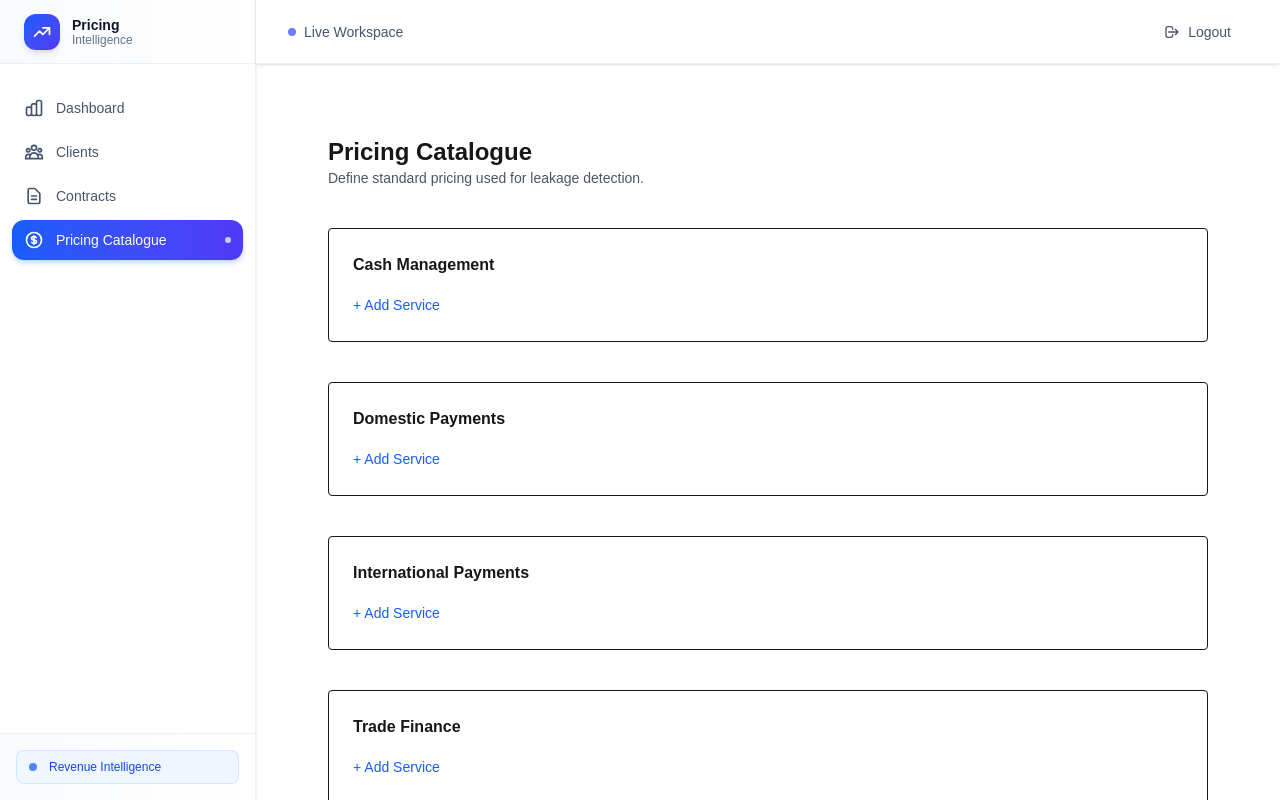
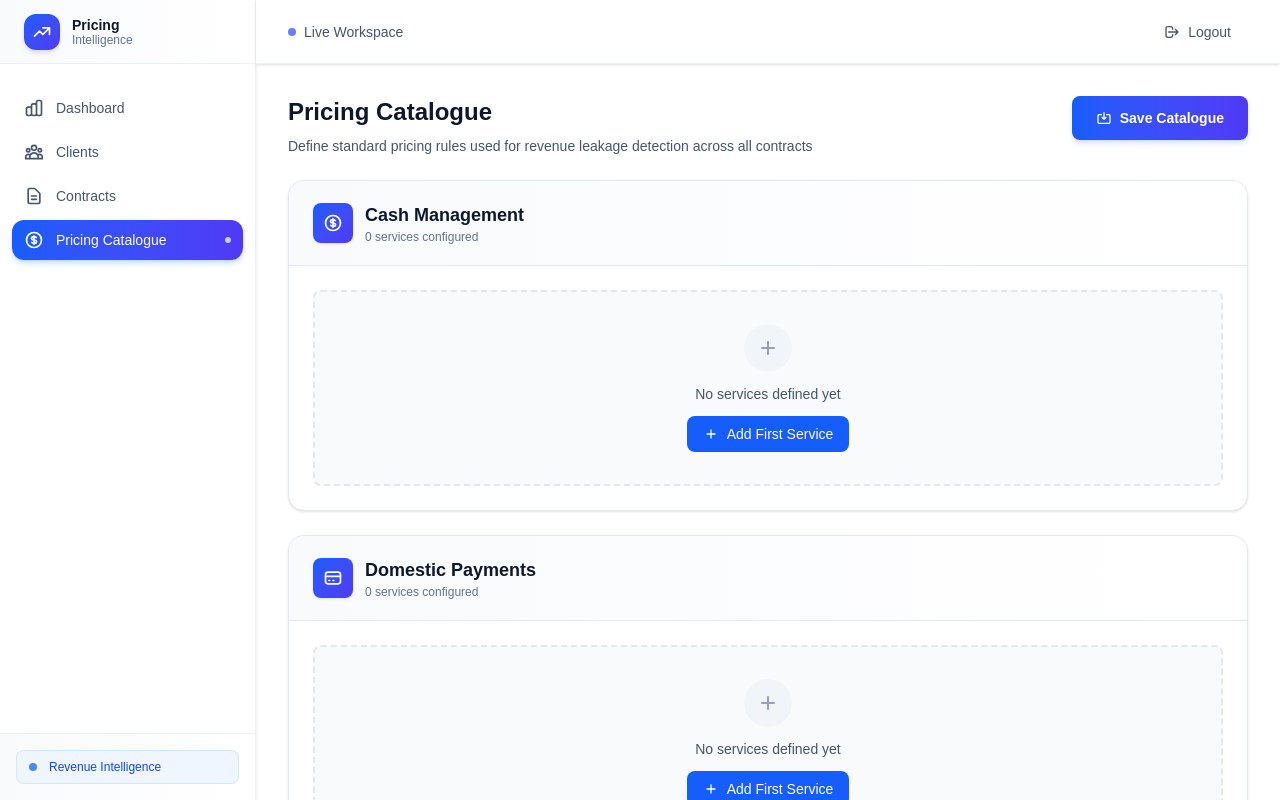
Before and after one commit to amsorrytola/pricing-leakage-platform, a Next.js app in the folder frontend/: page /pricing-catalogue in a window 1280 px wide. Built offline with nearby package versions, Linux system fonts and the light colour scheme; no server answers.

Commit message:
feat(ui): redesign pricing catalogue page with enterprise UX
- Improved layout and readability for complex pricing data
- Enhanced visual hierarchy and interaction states
- Added polished loading and save feedback
- Preserved all existing pricing logic and functionality

```diff
--- a/frontend/app/(workspace)/pricing-catalogue/page.tsx
+++ b/frontend/app/(workspace)/pricing-catalogue/page.tsx
@@ -1,11 +1,8 @@
-// frontend/app/(workspace)/pricing-catalogue/page.tsx
 "use client";
 
-import { useEffect, useState } from "react";
+import { JSX, useEffect, useState } from "react";
 import { getInstitutionId } from "@/lib/auth";
 import { DEFAULT_CATALOGUE } from "@/lib/defaultPricingCatalogue";
-
-/* ---------------- TYPES ---------------- */
 
 type Catalogue = {
   catalogue_metadata: any;
@@ -22,14 +19,11 @@ type Catalogue = {
   >;
 };
 
-/* ---------------- PAGE ---------------- */
 
 export default function PricingCataloguePage() {
   const [catalogue, setCatalogue] = useState<Catalogue>(DEFAULT_CATALOGUE);
   const [catalogueId, setCatalogueId] = useState<string | null>(null);
   const [saving, setSaving] = useState(false);
-
-  /* ---------------- LOAD EXISTING CATALOGUE ---------------- */
 
   useEffect(() => {
     async function loadCatalogue() {
@@ -56,17 +50,19 @@ export default function PricingCataloguePage() {
     loadCatalogue();
   }, []);
 
-  /* ---------------- SAFETY GUARD ---------------- */
-
   if (!catalogue || !catalogue.pricing_categories) {
     return (
-      <main className="p-10 text-sm text-gray-600">
-        Loading pricing catalogue…
-      </main>
+      <div className="flex items-center justify-center h-full">
+        <div className="flex flex-col items-center gap-4">
+          <div className="relative">
+            <div className="h-16 w-16 rounded-full border-4 border-slate-200"></div>
+            <div className="absolute inset-0 h-16 w-16 rounded-full border-4 border-blue-600 border-t-transparent animate-spin"></div>
+          </div>
+          <p className="text-sm font-medium text-slate-600">Loading pricing catalogue...</p>
+        </div>
+      </div>
     );
   }
-
-  /* ---------------- CATEGORY EDITOR ---------------- */
 
   function PricingCategoryEditor({ categoryKey }: { categoryKey: string }) {
     const services = catalogue.pricing_categories[categoryKey] || {};
@@ -106,7 +102,34 @@ export default function PricingCataloguePage() {
     }
 
     return (
-      <div className="space-y-4">
+      <div className="space-y-3">
+        {Object.keys(services).length === 0 ? (
+          <div className="text-center py-8 px-4 bg-slate-50 rounded-lg border-2 border-dashed border-slate-200">
+            <div className="inline-flex h-12 w-12 items-center justify-center rounded-full bg-slate-100 mb-3">
+              <svg className="h-6 w-6 text-slate-400" fill="none" viewBox="0 0 24 24" stroke="currentColor">
+                <path strokeLinecap="round" strokeLinejoin="round" strokeWidth={2} d="M12 6v6m0 0v6m0-6h6m-6 0H6" />
+              </svg>
+            </div>
+            <p className="text-sm text-slate-600 mb-3">No services defined yet</p>
+            <button
+              onClick={addService}
+              className="inline-flex items-center gap-2 px-4 py-2 rounded-lg bg-blue-600 text-sm font-medium text-white hover:bg-blue-700 transition-colors"
+            >
+              <svg className="h-4 w-4" fill="none" viewBox="0 0 24 24" stroke="currentColor">
+                <path strokeLinecap="round" strokeLinejoin="round" strokeWidth={2} d="M12 6v6m0 0v6m0-6h6m-6 0H6" />
+              </svg>
+              Add First Service
+            </button>
+          </div>
+        ) : (
+          <>
+            <div className="grid grid-cols-12 gap-3 px-4 py-2 bg-slate-50 rounded-lg border border-slate-200">
+              <div className="col-span-4 text-xs font-semibold text-slate-700 uppercase tracking-wide">Service Code</div>
+              <div className="col-span-3 text-xs font-semibold text-slate-700 uppercase tracking-wide">Unit</div>
+              <div className="col-span-3 text-xs font-semibold text-slate-700 uppercase tracking-wide">Price</div>
+              <div className="col-span-2 text-xs font-semibold text-slate-700 uppercase tracking-wide text-center">Actions</div>
+            </div>
+
             {Object.entries(services).map(([key, svc]: any) => {
               const [local, setLocal] = useState({
                 service_code: svc.service_code ?? "",
@@ -115,54 +138,75 @@ export default function PricingCataloguePage() {
               });
 
               return (
-            <div key={key} className="grid grid-cols-4 gap-3 items-center">
+                <div key={key} className="grid grid-cols-12 gap-3 items-center p-3 bg-white rounded-lg border border-slate-200 hover:border-blue-300 hover:shadow-sm transition-all">
+                  <div className="col-span-4">
                     <input
-                className="border rounded p-2 text-sm"
-                placeholder="Service code"
+                      className="w-full px-3 py-2 rounded-lg border border-slate-300 focus:border-blue-500 focus:ring-2 focus:ring-blue-500/20 outline-none transition-all text-sm text-slate-900 placeholder:text-slate-400"
+                      placeholder="e.g., WIRE_TRANSFER"
                       value={local.service_code}
                       onChange={(e) =>
                         setLocal({ ...local, service_code: e.target.value })
                       }
                       onBlur={() => commit(key, { service_code: local.service_code })}
                     />
+                  </div>
 
+                  <div className="col-span-3">
                     <input
-                className="border rounded p-2 text-sm"
-                placeholder="Unit"
+                      className="w-full px-3 py-2 rounded-lg border border-slate-300 focus:border-blue-500 focus:ring-2 focus:ring-blue-500/20 outline-none transition-all text-sm text-slate-900 placeholder:text-slate-400"
+                      placeholder="e.g., per transaction"
                       value={local.unit}
                       onChange={(e) => setLocal({ ...local, unit: e.target.value })}
                       onBlur={() => commit(key, { unit: local.unit })}
                     />
+                  </div>
 
+                  <div className="col-span-3">
+                    <div className="relative">
+                      <span className="absolute left-3 top-1/2 -translate-y-1/2 text-slate-500 text-sm">$</span>
                       <input
                         type="number"
-                className="border rounded p-2 text-sm"
-                placeholder="Price"
+                        className="w-full pl-7 pr-3 py-2 rounded-lg border border-slate-300 focus:border-blue-500 focus:ring-2 focus:ring-blue-500/20 outline-none transition-all text-sm text-slate-900 placeholder:text-slate-400"
+                        placeholder="0.00"
                         value={local.price}
                         onChange={(e) =>
                           setLocal({ ...local, price: Number(e.target.value) })
                         }
                         onBlur={() => commit(key, { price: local.price })}
+                        step="0.01"
                       />
+                    </div>
+                  </div>
 
+                  <div className="col-span-2 flex justify-center">
                     <button
                       onClick={() => removeService(key)}
-                className="text-red-600 text-sm"
+                      className="inline-flex items-center justify-center h-8 w-8 rounded-lg text-red-600 hover:bg-red-50 hover:text-red-700 transition-colors"
+                      title="Remove service"
                     >
-                ✕
+                      <svg className="h-5 w-5" fill="none" viewBox="0 0 24 24" stroke="currentColor">
+                        <path strokeLinecap="round" strokeLinejoin="round" strokeWidth={2} d="M19 7l-.867 12.142A2 2 0 0116.138 21H7.862a2 2 0 01-1.995-1.858L5 7m5 4v6m4-6v6m1-10V4a1 1 0 00-1-1h-4a1 1 0 00-1 1v3M4 7h16" />
+                      </svg>
                     </button>
+                  </div>
                 </div>
               );
             })}
 
-        <button onClick={addService} className="text-sm text-blue-600">
-          + Add Service
+            <button
+              onClick={addService}
+              className="w-full py-3 px-4 rounded-lg border-2 border-dashed border-slate-300 text-sm font-medium text-slate-600 hover:border-blue-400 hover:text-blue-600 hover:bg-blue-50/50 transition-all flex items-center justify-center gap-2"
+            >
+              <svg className="h-4 w-4" fill="none" viewBox="0 0 24 24" stroke="currentColor">
+                <path strokeLinecap="round" strokeLinejoin="round" strokeWidth={2} d="M12 6v6m0 0v6m0-6h6m-6 0H6" />
+              </svg>
+              Add Service
             </button>
+          </>
+        )}
       </div>
     );
   }
-
-  /* ---------------- SAVE ---------------- */
 
   async function saveCatalogue() {
     setSaving(true);
@@ -203,35 +247,114 @@ export default function PricingCataloguePage() {
     alert("Pricing catalogue saved");
   }
 
-  /* ---------------- UI ---------------- */
+  const categoryIcons: Record<string, JSX.Element> = {
+    cash_management: (
+      <svg className="h-5 w-5 text-white" fill="none" viewBox="0 0 24 24" stroke="currentColor">
+        <path strokeLinecap="round" strokeLinejoin="round" strokeWidth={2} d="M12 8c-1.657 0-3 .895-3 2s1.343 2 3 2 3 .895 3 2-1.343 2-3 2m0-8c1.11 0 2.08.402 2.599 1M12 8V7m0 1v8m0 0v1m0-1c-1.11 0-2.08-.402-2.599-1M21 12a9 9 0 11-18 0 9 9 0 0118 0z" />
+      </svg>
+    ),
+    domestic_payments: (
+      <svg className="h-5 w-5 text-white" fill="none" viewBox="0 0 24 24" stroke="currentColor">
+        <path strokeLinecap="round" strokeLinejoin="round" strokeWidth={2} d="M3 10h18M7 15h1m4 0h1m-7 4h12a3 3 0 003-3V8a3 3 0 00-3-3H6a3 3 0 00-3 3v8a3 3 0 003 3z" />
+      </svg>
+    ),
+    international_payments: (
+      <svg className="h-5 w-5 text-white" fill="none" viewBox="0 0 24 24" stroke="currentColor">
+        <path strokeLinecap="round" strokeLinejoin="round" strokeWidth={2} d="M3.055 11H5a2 2 0 012 2v1a2 2 0 002 2 2 2 0 012 2v2.945M8 3.935V5.5A2.5 2.5 0 0010.5 8h.5a2 2 0 012 2 2 2 0 104 0 2 2 0 012-2h1.064M15 20.488V18a2 2 0 012-2h3.064M21 12a9 9 0 11-18 0 9 9 0 0118 0z" />
+      </svg>
+    ),
+    trade_finance: (
+      <svg className="h-5 w-5 text-white" fill="none" viewBox="0 0 24 24" stroke="currentColor">
+        <path strokeLinecap="round" strokeLinejoin="round" strokeWidth={2} d="M9 12l2 2 4-4M7.835 4.697a3.42 3.42 0 001.946-.806 3.42 3.42 0 014.438 0 3.42 3.42 0 001.946.806 3.42 3.42 0 013.138 3.138 3.42 3.42 0 00.806 1.946 3.42 3.42 0 010 4.438 3.42 3.42 0 00-.806 1.946 3.42 3.42 0 01-3.138 3.138 3.42 3.42 0 00-1.946.806 3.42 3.42 0 01-4.438 0 3.42 3.42 0 00-1.946-.806 3.42 3.42 0 01-3.138-3.138 3.42 3.42 0 00-.806-1.946 3.42 3.42 0 010-4.438 3.42 3.42 0 00.806-1.946 3.42 3.42 0 013.138-3.138z" />
+      </svg>
+    ),
+    digital_services: (
+      <svg className="h-5 w-5 text-white" fill="none" viewBox="0 0 24 24" stroke="currentColor">
+        <path strokeLinecap="round" strokeLinejoin="round" strokeWidth={2} d="M9.75 17L9 20l-1 1h8l-1-1-.75-3M3 13h18M5 17h14a2 2 0 002-2V5a2 2 0 00-2-2H5a2 2 0 00-2 2v10a2 2 0 002 2z" />
+      </svg>
+    ),
+    credit_facilities: (
+      <svg className="h-5 w-5 text-white" fill="none" viewBox="0 0 24 24" stroke="currentColor">
+        <path strokeLinecap="round" strokeLinejoin="round" strokeWidth={2} d="M17 9V7a2 2 0 00-2-2H5a2 2 0 00-2 2v6a2 2 0 002 2h2m2 4h10a2 2 0 002-2v-6a2 2 0 00-2-2H9a2 2 0 00-2 2v6a2 2 0 002 2zm7-5a2 2 0 11-4 0 2 2 0 014 0z" />
+      </svg>
+    ),
+  };
 
   return (
-    <main className="max-w-5xl mx-auto p-10 space-y-10">
-      <header>
-        <h1 className="text-2xl font-semibold">Pricing Catalogue</h1>
-        <p className="text-sm text-gray-600">
-          Define standard pricing used for leakage detection.
-        </p>
-      </header>
+    <div className="space-y-6">
+      <div className="flex items-start justify-between">
+        <div>
+          <h1 className="text-2xl font-bold text-slate-900 mb-2">Pricing Catalogue</h1>
+          <p className="text-sm text-slate-600">Define standard pricing rules used for revenue leakage detection across all contracts</p>
+        </div>
 
-      {Object.keys(catalogue.pricing_categories).map((categoryKey) => (
-        <section key={categoryKey} className="border rounded p-6 space-y-4">
-          <h2 className="font-semibold capitalize">
-            {categoryKey.replaceAll("_", " ")}
-          </h2>
-          <PricingCategoryEditor categoryKey={categoryKey} />
-        </section>
-      ))}
-
-      <div className="flex justify-end">
         <button
           onClick={saveCatalogue}
           disabled={saving}
-          className="bg-black text-white px-6 py-2 rounded text-sm disabled:opacity-50"
+          className="inline-flex items-center gap-2 px-6 py-3 rounded-lg bg-gradient-to-r from-blue-600 to-indigo-600 text-sm font-semibold text-white shadow-md shadow-blue-500/20 hover:shadow-lg hover:shadow-blue-500/30 transition-all disabled:opacity-50 disabled:cursor-not-allowed"
         >
-          {saving ? "Saving..." : "Save Catalogue"}
+          {saving ? (
+            <>
+              <svg className="animate-spin h-4 w-4" viewBox="0 0 24 24">
+                <circle className="opacity-25" cx="12" cy="12" r="10" stroke="currentColor" strokeWidth="4" fill="none" />
+                <path className="opacity-75" fill="currentColor" d="M4 12a8 8 0 018-8V0C5.373 0 0 5.373 0 12h4zm2 5.291A7.962 7.962 0 014 12H0c0 3.042 1.135 5.824 3 7.938l3-2.647z" />
+              </svg>
+              Saving...
+            </>
+          ) : (
+            <>
+              <svg className="h-4 w-4" fill="none" viewBox="0 0 24 24" stroke="currentColor">
+                <path strokeLinecap="round" strokeLinejoin="round" strokeWidth={2} d="M8 7H5a2 2 0 00-2 2v9a2 2 0 002 2h14a2 2 0 002-2V9a2 2 0 00-2-2h-3m-1 4l-3 3m0 0l-3-3m3 3V4" />
+              </svg>
+              Save Catalogue
+            </>
+          )}
         </button>
       </div>
-    </main>
+
+      <div className="space-y-6">
+        {Object.keys(catalogue.pricing_categories).map((categoryKey) => (
+          <div key={categoryKey} className="rounded-2xl border border-slate-200 bg-white shadow-sm overflow-hidden">
+            <div className="px-6 py-5 border-b border-slate-200 bg-gradient-to-r from-slate-50 to-white">
+              <div className="flex items-center gap-3">
+                <div className="h-10 w-10 rounded-lg bg-gradient-to-br from-blue-600 to-indigo-600 flex items-center justify-center shadow-sm">
+                  {categoryIcons[categoryKey] || (
+                    <svg className="h-5 w-5 text-white" fill="none" viewBox="0 0 24 24" stroke="currentColor">
+                      <path strokeLinecap="round" strokeLinejoin="round" strokeWidth={2} d="M19 11H5m14 0a2 2 0 012 2v6a2 2 0 01-2 2H5a2 2 0 01-2-2v-6a2 2 0 012-2m14 0V9a2 2 0 00-2-2M5 11V9a2 2 0 012-2m0 0V5a2 2 0 012-2h6a2 2 0 012 2v2M7 7h10" />
+                    </svg>
+                  )}
+                </div>
+                <div>
+                  <h2 className="text-lg font-semibold text-slate-900 capitalize">
+                    {categoryKey.replaceAll("_", " ")}
+                  </h2>
+                  <p className="text-xs text-slate-500">
+                    {Object.keys(catalogue.pricing_categories[categoryKey] || {}).length} service{Object.keys(catalogue.pricing_categories[categoryKey] || {}).length !== 1 ? 's' : ''} configured
+                  </p>
+                </div>
+              </div>
+            </div>
+
+            <div className="p-6">
+              <PricingCategoryEditor categoryKey={categoryKey} />
+            </div>
+          </div>
+        ))}
+      </div>
+
+      <div className="rounded-xl bg-blue-50 border border-blue-200 p-4">
+        <div className="flex gap-3">
+          <svg className="h-5 w-5 text-blue-600 flex-shrink-0 mt-0.5" fill="none" viewBox="0 0 24 24" stroke="currentColor">
+            <path strokeLinecap="round" strokeLinejoin="round" strokeWidth={2} d="M13 16h-1v-4h-1m1-4h.01M21 12a9 9 0 11-18 0 9 9 0 0118 0z" />
+          </svg>
+          <div className="flex-1">
+            <h3 className="text-sm font-semibold text-blue-900 mb-1">How pricing catalogue works</h3>
+            <p className="text-sm text-blue-700">
+              This catalogue defines your institution's standard pricing. When contracts are analyzed, their terms are compared against these standards to identify underpricing, expired discounts, and other revenue leakage opportunities.
+            </p>
+          </div>
+        </div>
+      </div>
+    </div>
   );
 }
```
Lines whose indentation alone changed are shown as unchanged.
